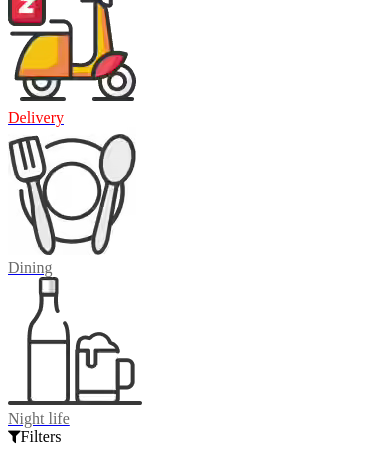
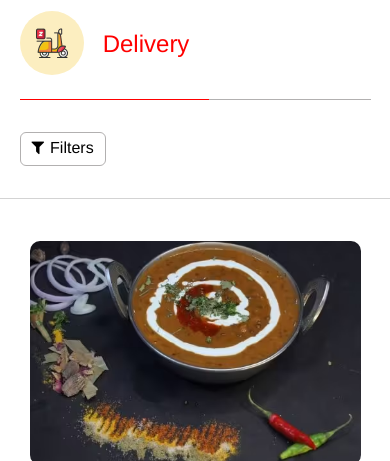
Before and after one commit to abhishekgarfield/1stassignmentchk, a plain HTML site: page index.html in a window 390 px wide. Shown: the part 134-595 px from the top of the page. Drawn offline with Linux system fonts and the light colour scheme; the site is published under a folder, as on GitHub Pages, so addresses that start at the root find nothing.

```diff
--- a/index.html
+++ b/index.html
@@ -3,7 +3,7 @@
     <head>
         <title>order food</title>
         <link rel="icon" type="image/x-icon" href="images/homepage/icon.png">
-        <link rel="stylesheet" type="text/css" href="/zomato.css">
+        <link rel="stylesheet" type="text/css" href="zomato.css">
         <meta name="viewport" content="width=device-width, initial-scale=1.0">
         <link rel="stylesheet" href="https://cdnjs.cloudflare.com/ajax/libs/font-awesome/4.7.0/css/font-awesome.min.css">
     </head>
@@ -477,6 +477,6 @@
             <hr style="clear:both;"></hr>
             <p>By continuing past this page, you agree to our Terms of Service, Cookie Policy, Privacy Policy and Content Policies. All trademarks are properties of their respective owners. 2021-2022  &copy; abhishekgarfield Ltd. All rights reserved.</p>
         </footer>
-        <script src="../zomato.js"></script>
+        <script src="zomato.js"></script>
     </body>
 </html>
```
